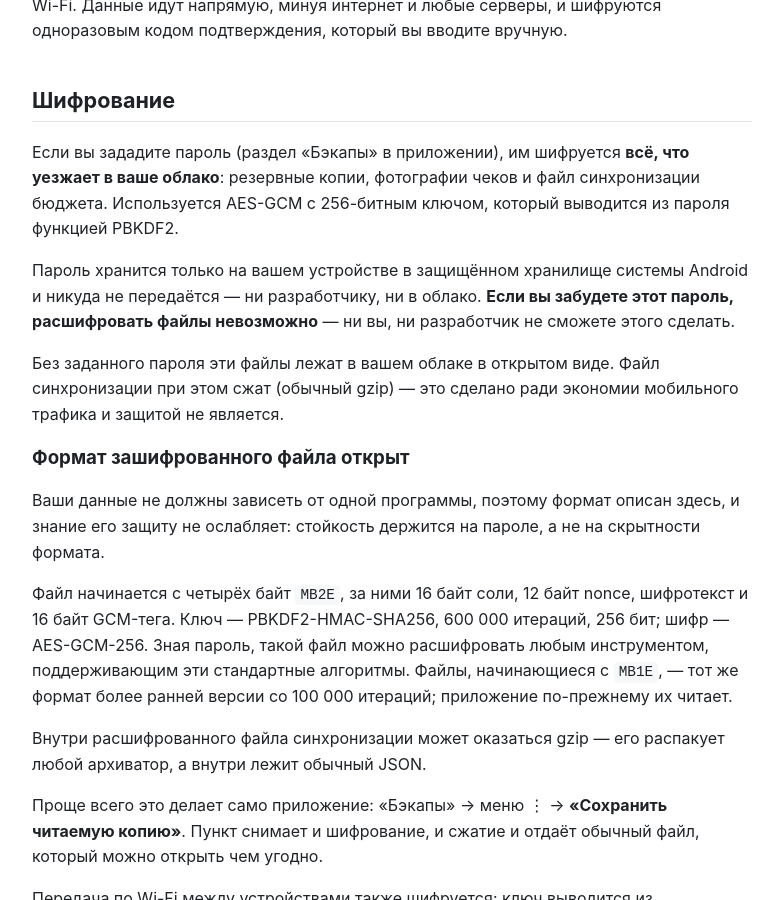
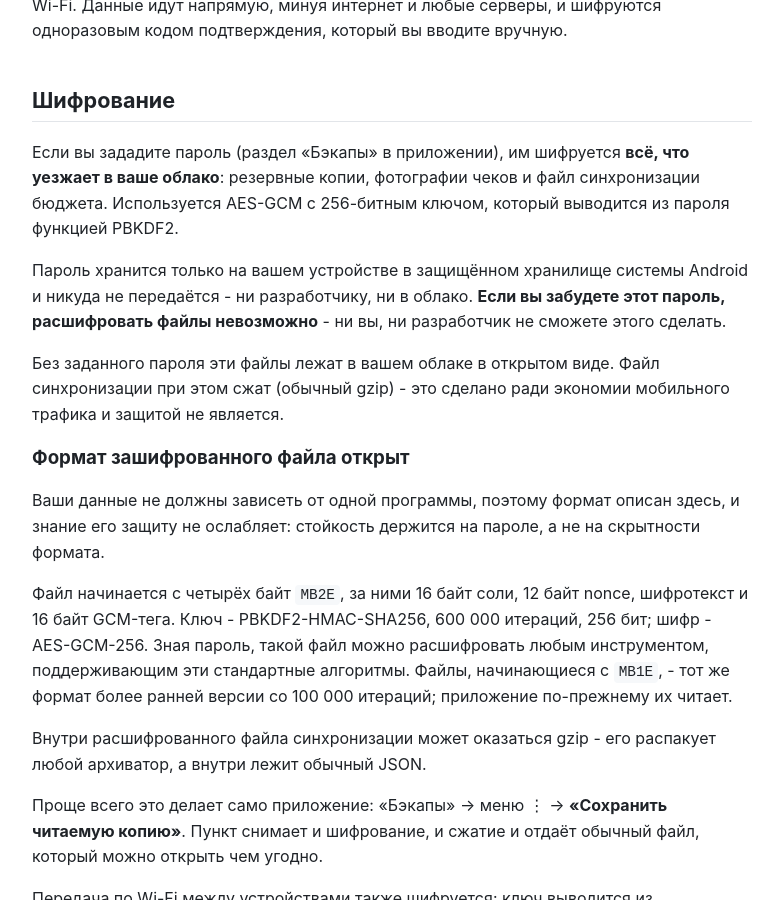
Before and after one commit to envelopesbudget/envelopesbudget.github.io, a Jekyll site: the page built from privacy.md, in a window 1280 px wide and 900 px high, scrolled down 1205 px. Shown: the whole window, without its empty margins (248-1026 px from the left). Built offline with Jekyll 4.4.1, drawn with Linux system fonts in a browser that asks for light colours; some of the changed text lies outside the part shown.

```diff
--- a/privacy.md
+++ b/privacy.md
@@ -20,7 +20,7 @@ alt_ru: /privacy/
 
 Приложение не имеет собственного сервера. Ваши финансовые данные хранятся
 на вашем устройстве и, если вы сами это включите, в вашем личном облачном
-хранилище. Разработчик не получает, не хранит и не обрабатывает эти данные —
+хранилище. Разработчик не получает, не хранит и не обрабатывает эти данные -
 у него нет технической возможности их увидеть.
 
 Приложение не содержит рекламы, не использует аналитику и не передаёт данные
@@ -29,7 +29,7 @@ alt_ru: /privacy/
 ## Какие данные обрабатывает приложение
 
 Всё, что вы вводите сами: счета, операции, суммы, категории, получатели,
-заметки, планируемые платежи, цели и — по вашему желанию — фотографии чеков.
+заметки, планируемые платежи, цели и - по вашему желанию - фотографии чеков.
 Эти сведения хранятся в базе данных на вашем устройстве.
 
 Приложение **не запрашивает** и не собирает: имя, адрес, номер телефона,
@@ -38,10 +38,10 @@ alt_ru: /privacy/
 
 ## Где хранятся данные
 
-**На устройстве.** Основное хранилище — база данных в защищённой области
+**На устройстве.** Основное хранилище - база данных в защищённой области
 приложения. При удалении приложения эти данные удаляются вместе с ним.
 
-**В вашем облаке — только если вы подключите его сами.** Приложение умеет
+**В вашем облаке - только если вы подключите его сами.** Приложение умеет
 синхронизировать бюджет и складывать резервные копии в один из сервисов:
 Google Drive, Dropbox или сервер WebDAV. Данные передаются напрямую между
 вашим устройством и вашим аккаунтом в этом сервисе. Разработчик в этой
@@ -64,12 +64,12 @@ Google Drive, Dropbox или сервер WebDAV. Данные передают
 выводится из пароля функцией PBKDF2.
 
 Пароль хранится только на вашем устройстве в защищённом хранилище системы
-Android и никуда не передаётся — ни разработчику, ни в облако. **Если вы
-забудете этот пароль, расшифровать файлы невозможно** — ни вы, ни
+Android и никуда не передаётся - ни разработчику, ни в облако. **Если вы
+забудете этот пароль, расшифровать файлы невозможно** - ни вы, ни
 разработчик не сможете этого сделать.
 
 Без заданного пароля эти файлы лежат в вашем облаке в открытом виде. Файл
-синхронизации при этом сжат (обычный gzip) — это сделано ради экономии
+синхронизации при этом сжат (обычный gzip) - это сделано ради экономии
 мобильного трафика и защитой не является.
 
 ### Формат зашифрованного файла открыт
@@ -79,13 +79,13 @@ Android и никуда не передаётся — ни разработчи
 на скрытности формата.
 
 Файл начинается с четырёх байт `MB2E`, за ними 16 байт соли, 12 байт nonce,
-шифротекст и 16 байт GCM-тега. Ключ — PBKDF2-HMAC-SHA256, 600 000 итераций,
-256 бит; шифр — AES-GCM-256. Зная пароль, такой файл можно расшифровать
+шифротекст и 16 байт GCM-тега. Ключ - PBKDF2-HMAC-SHA256, 600 000 итераций,
+256 бит; шифр - AES-GCM-256. Зная пароль, такой файл можно расшифровать
 любым инструментом, поддерживающим эти стандартные алгоритмы. Файлы,
-начинающиеся с `MB1E`, — тот же формат более ранней версии со 100 000
+начинающиеся с `MB1E`, - тот же формат более ранней версии со 100 000
 итераций; приложение по-прежнему их читает.
 
-Внутри расшифрованного файла синхронизации может оказаться gzip — его
+Внутри расшифрованного файла синхронизации может оказаться gzip - его
 распакует любой архиватор, а внутри лежит обычный JSON.
 
 Проще всего это делает само приложение: «Бэкапы» → меню ⋮ → **«Сохранить
@@ -117,11 +117,11 @@ Android и никуда не передаётся — ни разработчи
 
 Приложение обращается только к тем сервисам, которые подключили вы:
 
-- **Google Drive** — [политика конфиденциальности Google](https://policies.google.com/privacy)
-- **Dropbox** — [политика конфиденциальности Dropbox](https://www.dropbox.com/privacy)
-- **WebDAV** — сервер, который вы указали сами; его условия определяет его владелец
+- **Google Drive** - [политика конфиденциальности Google](https://policies.google.com/privacy)
+- **Dropbox** - [политика конфиденциальности Dropbox](https://www.dropbox.com/privacy)
+- **WebDAV** - сервер, который вы указали сами; его условия определяет его владелец
 
-Ни один из этих сервисов не получает данные от разработчика — только от вас
+Ни один из этих сервисов не получает данные от разработчика - только от вас
 и по вашей инициативе.
 
 ## Платежи
@@ -140,11 +140,11 @@ Android и никуда не передаётся — ни разработчи
 
 Данные принадлежат вам и находятся под вашим контролем:
 
-- удалить данные с устройства — удалите приложение или воспользуйтесь
+- удалить данные с устройства - удалите приложение или воспользуйтесь
   функцией сброса в настройках;
-- удалить данные из облака — удалите папку приложения в вашем Google Drive,
+- удалить данные из облака - удалите папку приложения в вашем Google Drive,
   Dropbox или на сервере WebDAV;
-- забрать данные — приложение умеет выгружать резервную копию файлом,
+- забрать данные - приложение умеет выгружать резервную копию файлом,
   экспортировать операции в CSV, а зашифрованный или сжатый файл из облака
   превращать в обычный («Сохранить читаемую копию», см. раздел
   «Шифрование»).
```
Also changed, not shown: _data/i18n.json (+4 -4 lines), _data/pages.json (+36 -36 lines), privacy-en.md (+13 -13 lines), ru.md (+1 -1 lines), tools/build_pages.py (+19 -2 lines), uk.md (+1 -1 lines).
